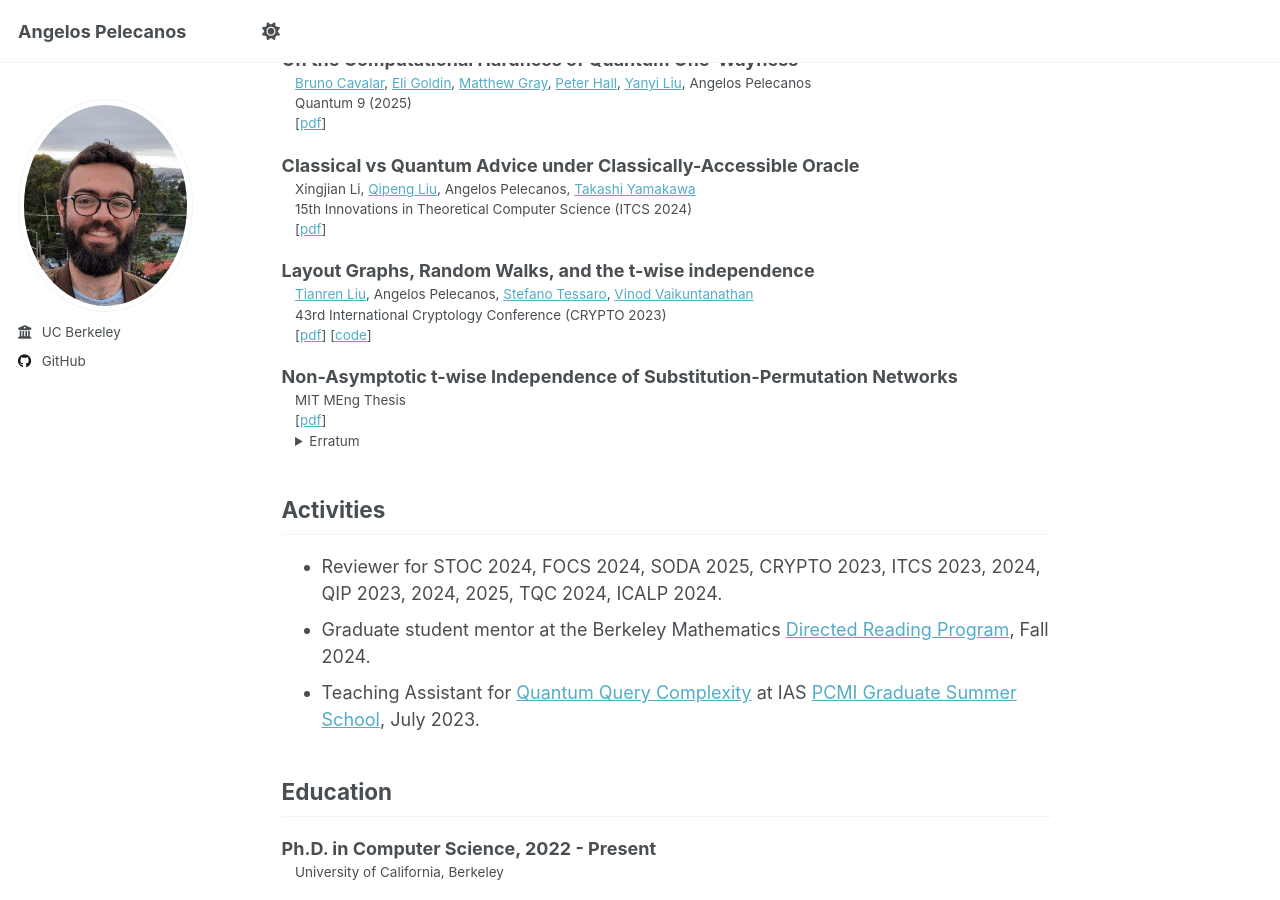
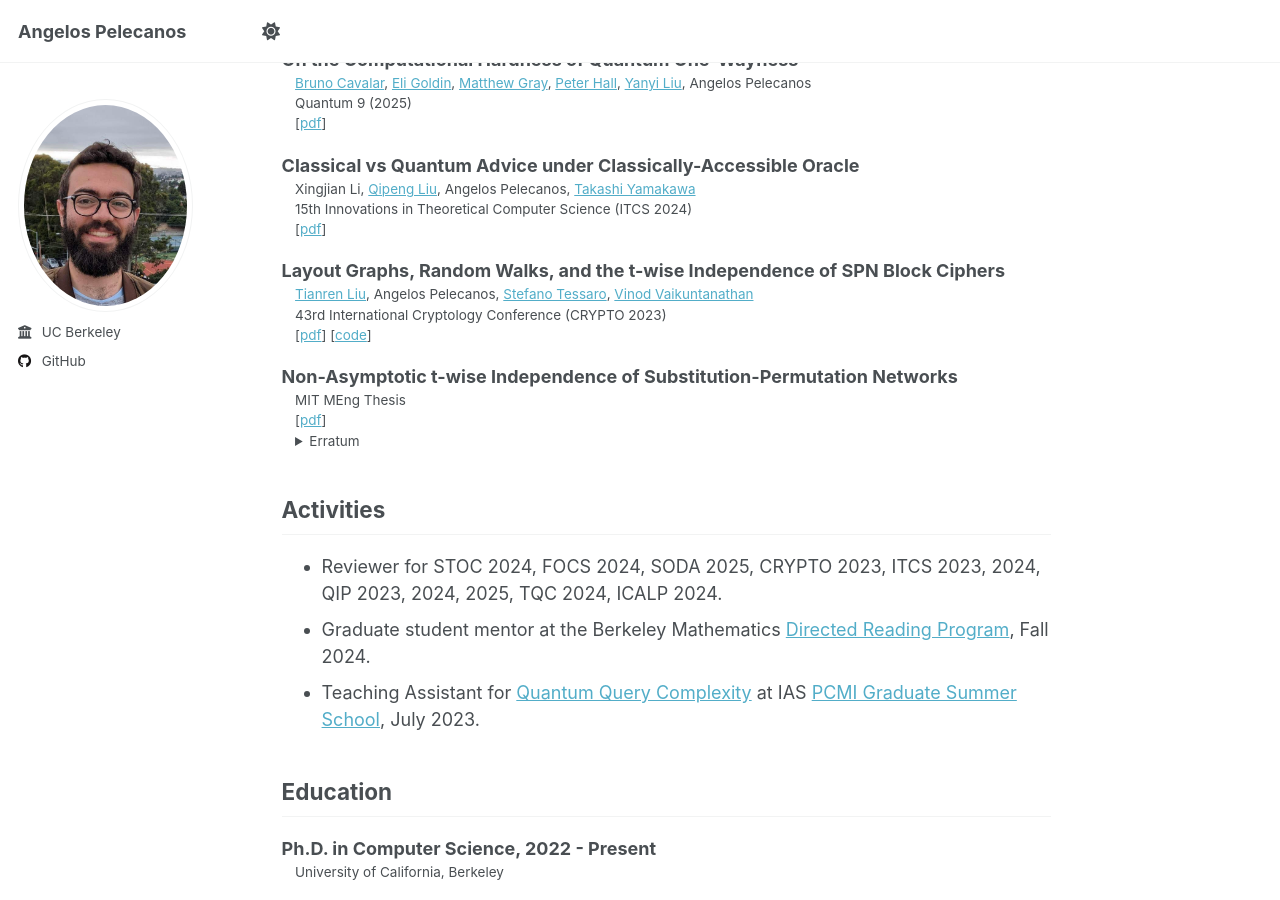
Before and after one commit to apelecan/apelecan.github.io, a Jekyll site: the page built from _pages/about.md, in a window 1280 px wide and 900 px high, scrolled down 882 px. Built offline with Jekyll 4.4.1, drawn with Linux system fonts in a browser that asks for light colours; a script that is not in the unit is left out.

Commit message:
fixed typo

```diff
--- a/_pages/about.md
+++ b/_pages/about.md
@@ -42,7 +42,7 @@ Classical vs Quantum Advice under Classically-Accessible Oracle
 :   15th Innovations in Theoretical Computer Science (ITCS 2024)
 :   \[[pdf](https://arxiv.org/abs/2303.04298)\]
 
-Layout Graphs, Random Walks, and the t-wise independence
+Layout Graphs, Random Walks, and the t-wise Independence of SPN Block Ciphers
 :   [Tianren Liu](https://liutianren.com/), Angelos Pelecanos, [Stefano Tessaro](https://homes.cs.washington.edu/~tessaro/), [Vinod Vaikuntanathan](http://people.csail.mit.edu/vinodv/)
 :   43rd International Cryptology Conference (CRYPTO 2023)
 :   \[[pdf](https://eprint.iacr.org/2024/083)\] \[[code](https://github.com/apelecan/t-wise-ind-SPN)\]
```
